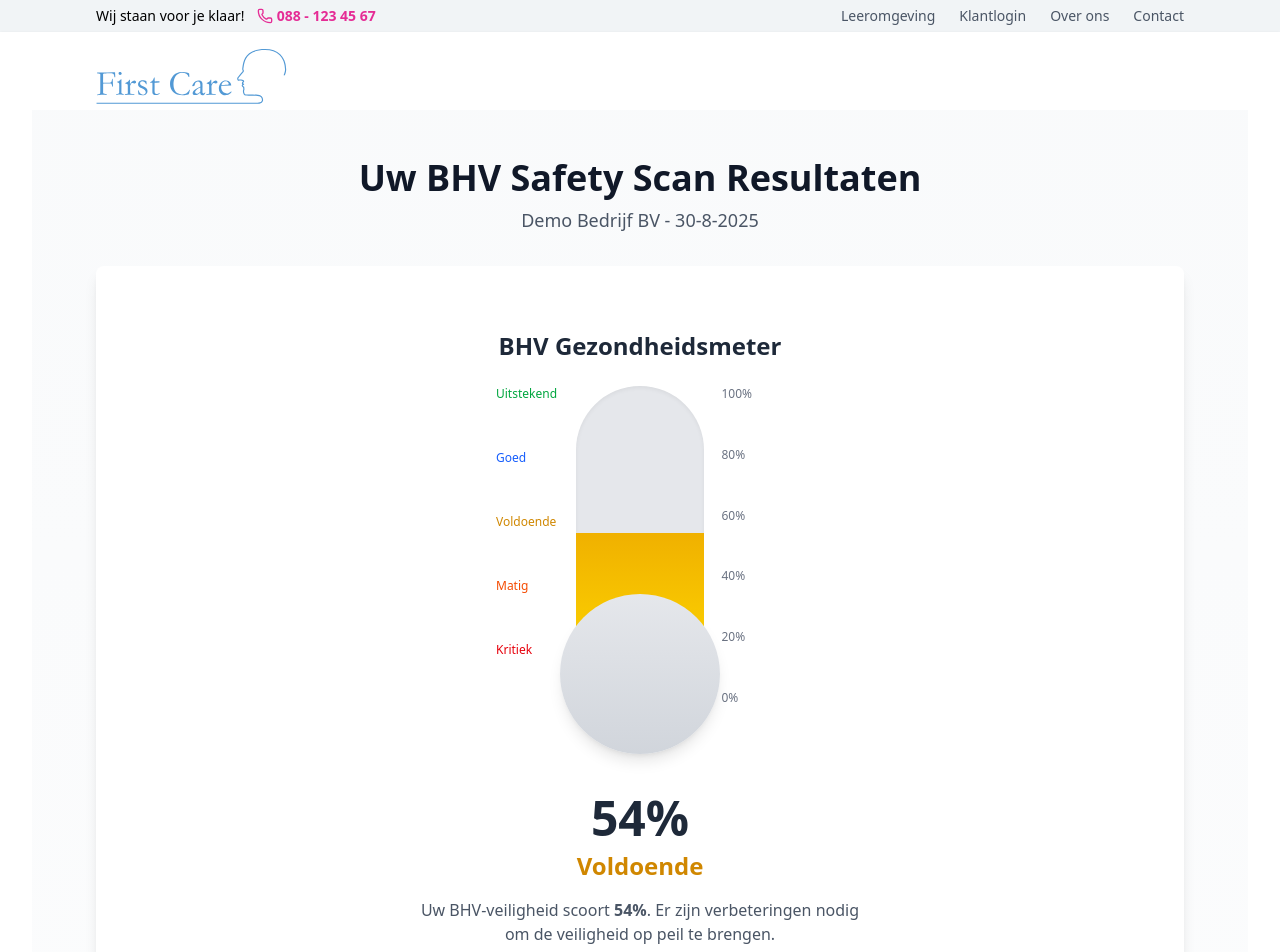
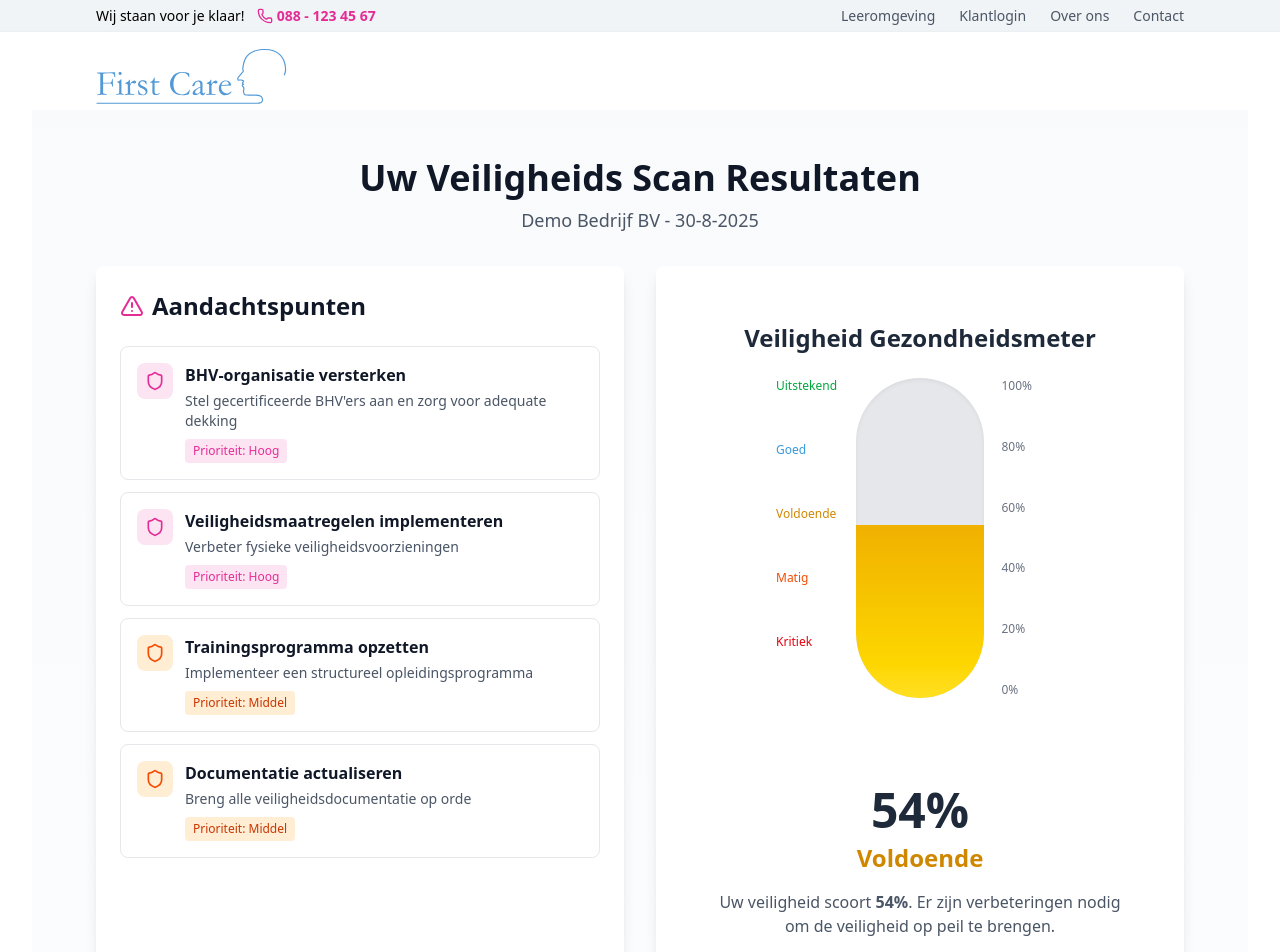
Before and after one commit to fraanjesoftware/first-care-poc, a React (Vite) app: page /resultaten in a window 1280 px wide. Shown: the top 952 px of the page. Built offline with nearby package versions, Linux system fonts and the light colour scheme.

Commit message:
Update results page

```diff
--- a/src/components/HealthThermometer.jsx
+++ b/src/components/HealthThermometer.jsx
@@ -5,7 +5,7 @@ const HealthThermometer = ({ score }) => {
 
   const getHealthStatus = (score) => {
     if (score >= 80) return { text: 'Uitstekend', color: 'text-green-600' };
-    if (score >= 60) return { text: 'Goed', color: 'text-blue-600' };
+    if (score >= 60) return { text: 'Goed', color: 'text-[#379ADC]' };
     if (score >= 40) return { text: 'Voldoende', color: 'text-yellow-600' };
     if (score >= 20) return { text: 'Matig', color: 'text-orange-600' };
     return { text: 'Onvoldoende', color: 'text-red-600' };
@@ -13,7 +13,7 @@ const HealthThermometer = ({ score }) => {
 
   const getThermometerColor = (score) => {
     if (score >= 80) return 'from-green-300 to-green-500';
-    if (score >= 60) return 'from-blue-300 to-blue-500';
+    if (score >= 60) return 'from-[#379ADC50] to-[#379ADC]';
     if (score >= 40) return 'from-yellow-300 to-yellow-500';
     if (score >= 20) return 'from-orange-300 to-orange-500';
     return 'from-red-300 to-red-500';
@@ -24,7 +24,7 @@ const HealthThermometer = ({ score }) => {
 
   return (
     <div className="flex flex-col items-center space-y-6 p-8">
-      <h3 className="text-2xl font-bold text-gray-800">BHV Gezondheidsmeter</h3>
+      <h3 className="text-2xl font-bold text-gray-800">Veiligheid Gezondheidsmeter</h3>
 
       <div className="relative">
         <div className="relative w-32 h-80 mx-auto">
@@ -46,7 +46,7 @@ const HealthThermometer = ({ score }) => {
 
           <div className="absolute -left-20 top-0 h-full flex flex-col justify-between text-xs text-gray-600 font-medium">
             <span className="text-green-600">Uitstekend</span>
-            <span className="text-blue-600">Goed</span>
+            <span className="text-[#379ADC]">Goed</span>
             <span className="text-yellow-600">Voldoende</span>
             <span className="text-orange-600">Matig</span>
             <span className="text-red-600">Kritiek</span>
@@ -54,7 +54,6 @@ const HealthThermometer = ({ score }) => {
           </div>
         </div>
 
-        <div className="absolute -bottom-12 left-1/2 transform -translate-x-1/2 w-40 h-40 bg-gradient-to-t from-gray-300 to-gray-200 rounded-full shadow-lg" />
       </div>
 
       <div className="text-center mt-16 space-y-2">
@@ -63,7 +62,7 @@ const HealthThermometer = ({ score }) => {
           {status.text}
         </div>
         <p className="text-gray-600 mt-4 max-w-md">
-          Uw BHV-veiligheid scoort <span className="font-semibold">{percentage}%</span>.
+          Uw veiligheid scoort <span className="font-semibold">{percentage}%</span>.
           {percentage < 60 && ' Er zijn verbeteringen nodig om de veiligheid op peil te brengen.'}
           {percentage >= 60 && percentage < 80 && ' U bent op de goede weg, maar er is ruimte voor verbetering.'}
           {percentage >= 80 && ' Uitstekend werk! Blijf deze hoge standaard handhaven.'}
--- a/src/pages/Contact.jsx
+++ b/src/pages/Contact.jsx
@@ -22,8 +22,8 @@ const Contact = () => {
     <div className="min-h-[calc(100vh-200px)] bg-gradient-to-b from-gray-50 to-white">
       <div className="max-w-2xl mx-auto px-4 sm:px-6 lg:px-8 py-8 md:py-12">
         <div className="text-center mb-8">
-          <div className="inline-flex items-center justify-center w-16 h-16 bg-green-100 rounded-full mb-4">
-            <Shield className="h-8 w-8 text-green-600" />
+          <div className="inline-flex items-center justify-center w-16 h-16 rounded-full mb-4" style={{ backgroundColor: '#E52C9520' }}>
+            <Shield className="h-8 w-8" style={{ color: '#E52C95' }} />
           </div>
           <h1 className="text-3xl font-bold text-gray-900 mb-2">
             Uitstekend werk!
@@ -35,7 +35,7 @@ const Contact = () => {
 
         <LeadForm onSubmit={handleSubmit} />
 
-        <div className="mt-8 p-4 bg-blue-50 rounded-lg">
+        <div className="mt-8 p-4 rounded-lg" style={{ backgroundColor: '#379ADC10' }}>
           <p className="text-sm text-gray-700">
             <strong>Wat gebeurt er na het invullen?</strong>
           </p>
--- a/src/pages/Results.jsx
+++ b/src/pages/Results.jsx
@@ -184,21 +184,21 @@ const Results = () => {
     const level = results.level;
     if (level.color === 'red') {
       return (
-        <button className="flex items-center bg-red-600 hover:bg-red-700 text-white font-semibold py-3 px-6 rounded-lg transition-colors">
+        <button className="flex items-center text-white font-semibold py-3 px-6 rounded-lg transition-colors hover:opacity-90" style={{ backgroundColor: '#5299D5' }}>
           <Calendar className="h-5 w-5 mr-2" />
           Direct gratis adviesgesprek inplannen
         </button>
       );
     } else if (level.color === 'orange') {
       return (
-        <button className="flex items-center bg-orange-600 hover:bg-orange-700 text-white font-semibold py-3 px-6 rounded-lg transition-colors">
+        <button className="flex items-center text-white font-semibold py-3 px-6 rounded-lg transition-colors hover:opacity-90" style={{ backgroundColor: '#5299D5' }}>
           <Download className="h-5 w-5 mr-2" />
           Download verbeterplan
         </button>
       );
     } else {
       return (
-        <button className="flex items-center bg-green-600 hover:bg-green-700 text-white font-semibold py-3 px-6 rounded-lg transition-colors">
+        <button className="flex items-center text-white font-semibold py-3 px-6 rounded-lg transition-colors hover:opacity-90" style={{ backgroundColor: '#5299D5' }}>
           <CheckCircle className="h-5 w-5 mr-2" />
           Certificering aanvragen
         </button>
@@ -212,53 +212,45 @@ const Results = () => {
         {/* Header */}
         <div className="text-center mb-8">
           <h1 className="text-3xl md:text-4xl font-bold text-gray-900 mb-2">
-            Uw BHV Safety Scan Resultaten
+            Uw Veiligheids Scan Resultaten
           </h1>
           <p className="text-lg text-gray-600">
             {contactInfo.companyName} - {new Date().toLocaleDateString('nl-NL')}
           </p>
         </div>
 
+        {/* Health Thermometer and Recommendations Row */}
+        <div className="grid lg:grid-cols-2 gap-8 mb-8">
           {/* Health Thermometer */}
-        <div className="bg-white rounded-lg shadow-lg p-8 mb-8">
-          <HealthThermometer score={results.score} />
 
-          <div className="flex flex-col sm:flex-row gap-4 justify-center mt-8">
-            {getActionButton()}
-            <button className="flex items-center border-2 border-[#379ADC] text-[#379ADC] hover:bg-[#379ADC] hover:text-white font-semibold py-3 px-6 rounded-lg transition-colors">
-              <Phone className="h-5 w-5 mr-2" />
-              Bel direct: 088 - 123 45 67
-            </button>
-          </div>
-        </div>
 
           {/* Recommendations */}
           {results.recommendations.length > 0 && (
-          <div className="bg-white rounded-lg shadow-lg p-8 mb-8">
+            <div className="bg-white rounded-lg shadow-lg p-6">
               <h2 className="text-2xl font-bold text-gray-900 mb-6 flex items-center">
-              <AlertTriangle className="h-6 w-6 text-orange-500 mr-2" />
+                <AlertTriangle className="h-6 w-6 mr-2" style={{ color: '#E52C95' }} />
                 Aandachtspunten
               </h2>
 
-            <div className="grid md:grid-cols-2 gap-4">
+              <div className="space-y-3 max-h-[600px] overflow-y-auto">
                 {results.recommendations.map((rec, index) => (
                   <div key={index} className="border border-gray-200 rounded-lg p-4 hover:shadow-md transition-shadow">
                     <div className="flex items-start">
                       <div className={`p-2 rounded-lg mr-3 ${
-                      rec.priority === 'Hoog' ? 'bg-red-100' :
-                      rec.priority === 'Middel' ? 'bg-orange-100' : 'bg-yellow-100'
+                        rec.priority === 'Hoog' ? 'bg-[#E52C9520]' :
+                        rec.priority === 'Middel' ? 'bg-orange-100' : 'bg-[#379ADC20]'
                       }`}>
                         <Shield className={`h-5 w-5 ${
-                        rec.priority === 'Hoog' ? 'text-red-600' :
-                        rec.priority === 'Middel' ? 'text-orange-600' : 'text-yellow-600'
+                          rec.priority === 'Hoog' ? 'text-[#E52C95]' :
+                          rec.priority === 'Middel' ? 'text-orange-600' : 'text-[#379ADC]'
                         }`} />
                       </div>
                       <div className="flex-1">
                         <h3 className="font-semibold text-gray-900">{rec.title}</h3>
                         <p className="text-sm text-gray-600 mt-1">{rec.description}</p>
                         <span className={`inline-block text-xs font-medium mt-2 px-2 py-1 rounded ${
-                        rec.priority === 'Hoog' ? 'bg-red-100 text-red-700' :
-                        rec.priority === 'Middel' ? 'bg-orange-100 text-orange-700' : 'bg-yellow-100 text-yellow-700'
+                          rec.priority === 'Hoog' ? 'bg-[#E52C9520] text-[#E52C95]' :
+                          rec.priority === 'Middel' ? 'bg-orange-100 text-orange-700' : 'bg-[#379ADC20] text-[#379ADC]'
                         }`}>
                           Prioriteit: {rec.priority}
                         </span>
@@ -269,7 +261,19 @@ const Results = () => {
               </div>
             </div>
           )}
+          <div className="bg-white rounded-lg shadow-lg p-6">
+            <HealthThermometer score={results.score} />
 
+
+          </div>
+        </div>
+<div className="flex flex-col sm:flex-row gap-4 justify-center mt-8">
+              {getActionButton()}
+              <button className="flex items-center border-2 border-[#379ADC] text-[#379ADC] hover:bg-[#379ADC] hover:text-white font-semibold py-3 px-6 rounded-lg transition-colors">
+                <Phone className="h-5 w-5 mr-2" />
+                Bel direct: 088 - 123 45 67
+              </button>
+            </div>
         {/* Category Breakdown */}
         <div className="bg-white rounded-lg shadow-lg p-8 mb-8">
           <h2 className="text-2xl font-bold text-gray-900 mb-6">
@@ -291,7 +295,7 @@ const Results = () => {
                     <div
                       className={`h-full rounded-full transition-all duration-500 ${
                         percentage >= 70 ? 'bg-green-500' :
-                        percentage >= 40 ? 'bg-orange-500' : 'bg-red-500'
+                        percentage >= 40 ? 'bg-orange-500' : 'bg-[#E52C95]'
                       }`}
                       style={{ width: `${percentage}%` }}
                     />
```
Lines whose indentation alone changed are shown as unchanged.
